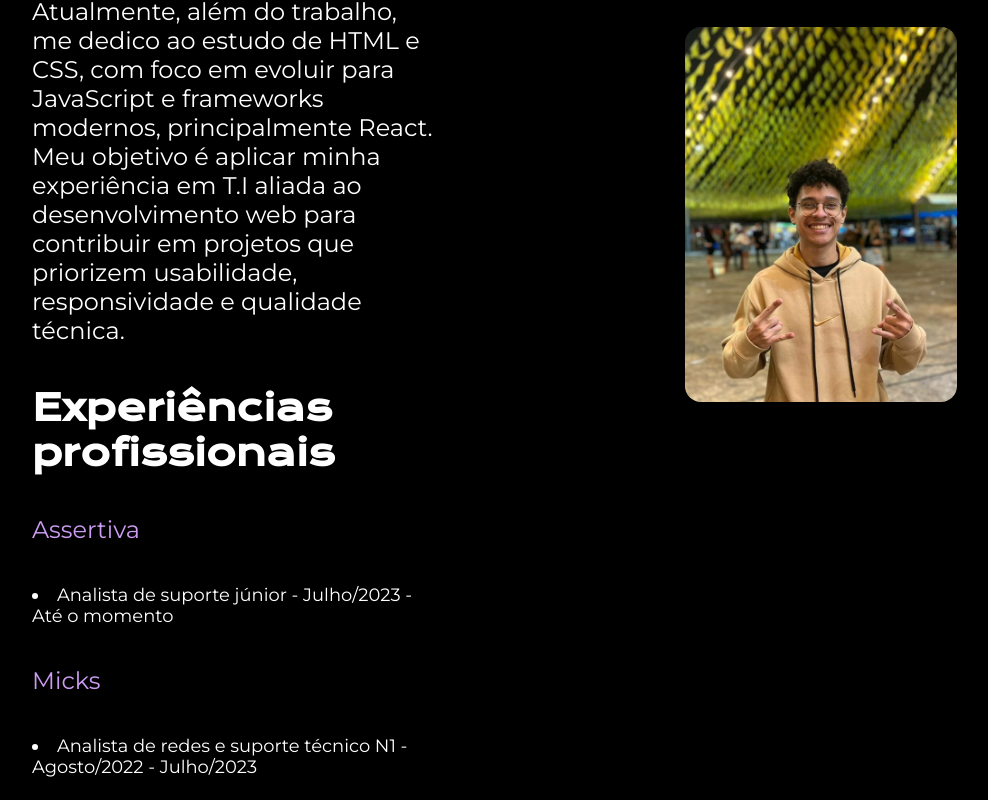
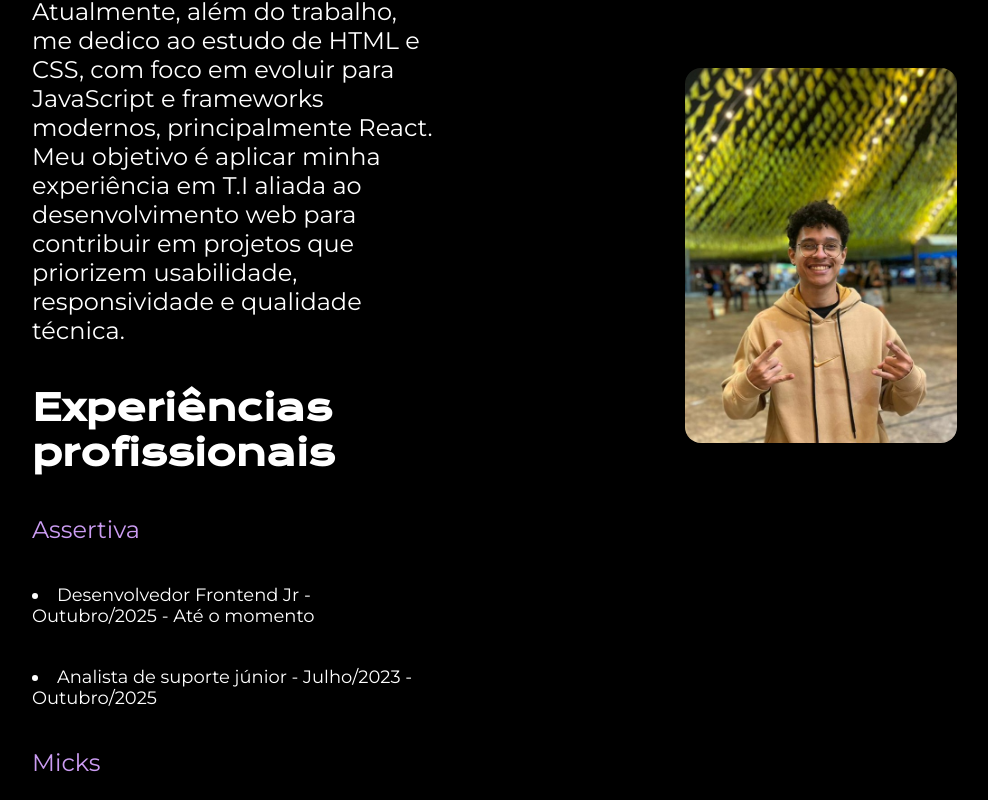
Before and after one commit to Samarone-Bricidio/Portifolio-Front, a plain HTML site: page curriculo.html in a window 1280 px wide. Shown: the part 567-1367 px from the top of the page, without its empty margins (160-1148 px from the left). Drawn offline with nearby package versions, Linux system fonts and the light colour scheme.

Commit message:
adicionando info do curriculo

```diff
--- a/curriculo.html
+++ b/curriculo.html
@@ -21,7 +21,8 @@
             <p class="apresentacao__conteudo__texto">Atualmente, além do trabalho, me dedico ao estudo de HTML e CSS, com foco em evoluir para JavaScript e frameworks modernos, principalmente React. Meu objetivo é aplicar minha experiência em T.I aliada ao desenvolvimento web para contribuir em projetos que priorizem usabilidade, responsividade e qualidade técnica.</p>
             <h2 class="apresentacao__conteudo__titulo">Experiências profissionais</h2>
             <a class="apresentacao__conteudo__curriculo__empresa" href="https://assertivasolucoes.com.br/">Assertiva</a>
-            <li class="apresentacao__conteudo__curriculo">Analista de suporte júnior - Julho/2023 - Até o momento</li>
+             <li class="apresentacao__conteudo__curriculo">Desenvolvedor Frontend Jr - Outubro/2025 - Até o momento</li>
+            <li class="apresentacao__conteudo__curriculo">Analista de suporte júnior - Julho/2023 - Outubro/2025</li>
             <a class="apresentacao__conteudo__curriculo__empresa" href="https://micks.com.br/">Micks</a>
             <li class="apresentacao__conteudo__curriculo">Analista de redes e suporte técnico N1 - Agosto/2022 - Julho/2023</li>
             <li class="apresentacao__conteudo__curriculo">Agente de cobrança - Abril/2020 - Julho/2022</li>
--- a/style.css
+++ /dev/null
@@ -1,13 +0,0 @@
-* {
-    margin: 0;
-    padding: 0;
-}
-
-body {
-    background-color: #1E1E24;
-    color: white;
-}
-
-.titulo-destaque {
-    color: #CB9CF2;
-}
```
Also changed, not shown: index.html (+1 -1 lines).
